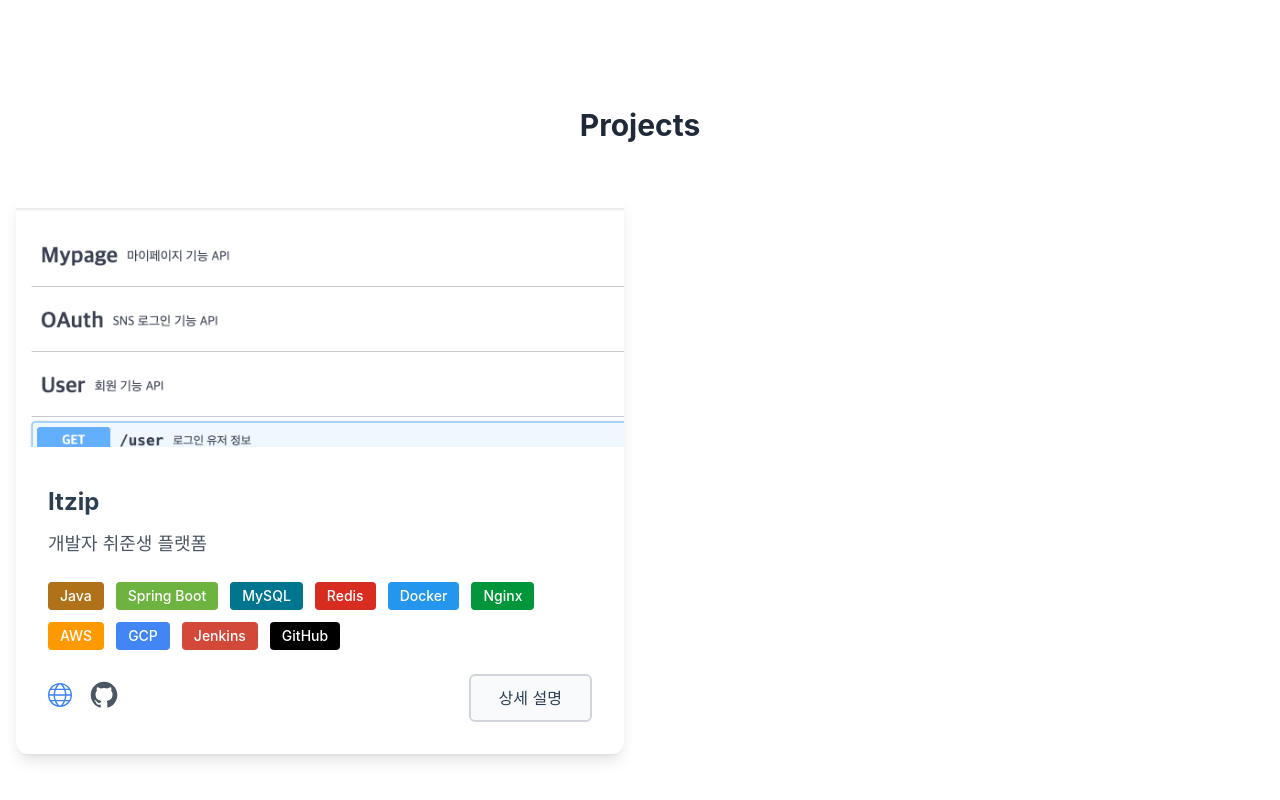
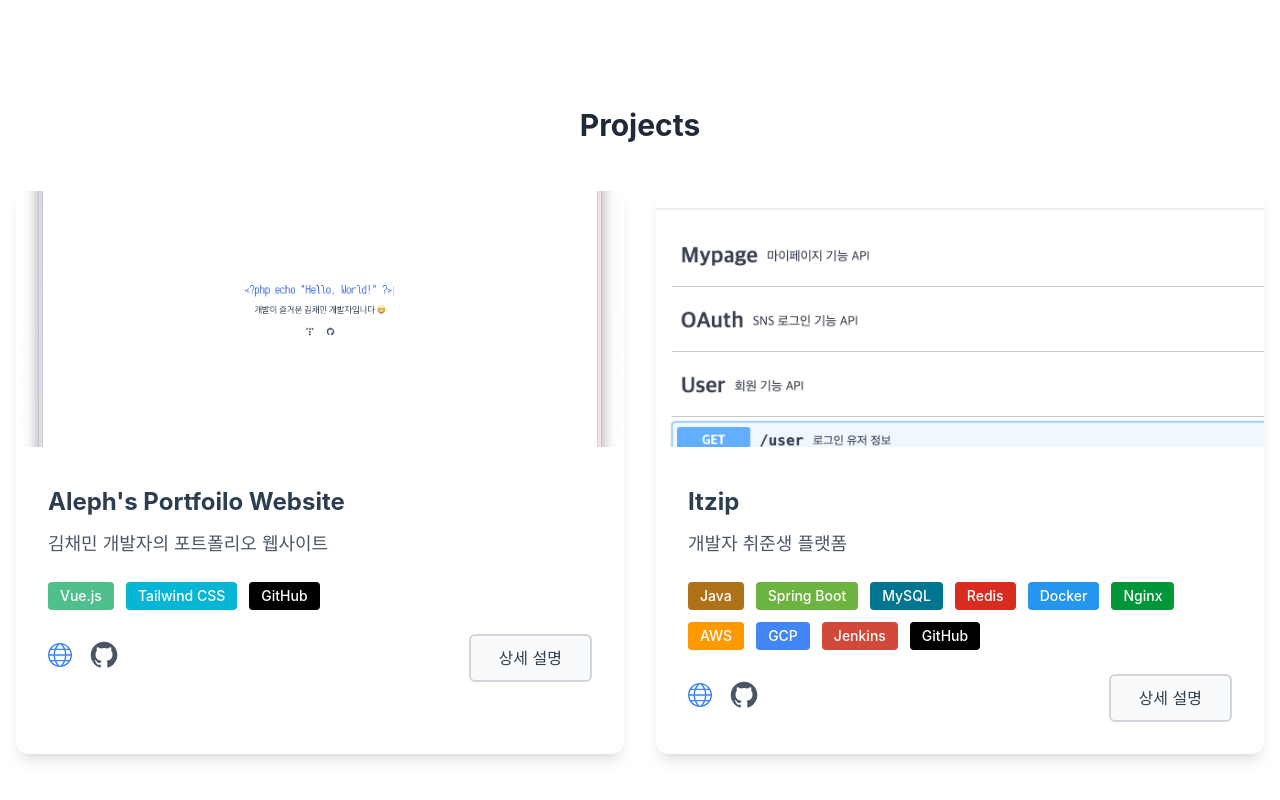
Before and after one commit to Aleph-Kim/portfolio, a Vue app: page / in a window 1280 px wide. Shown: the part 4076-4876 px from the top of the page. Built offline with nearby package versions, Linux system fonts and the light colour scheme.

Commit message:
수정 - Projects 데이터 Aleph's Portfoilo Website 추가

```diff
--- a/public/data/projects.js
+++ b/public/data/projects.js
@@ -43,17 +43,52 @@ export const projectsData = [
     //     "skills": ["Python", "YAML", "Docker", "GitHub"],
     //     "github": "https://github.com/Aleph-Kim/discord-aws-cost-bot"
     // },
-    // {
-    //     "id": 6,
-    //     "title": "Aleph's Portfoilo Website",
-    //     "image": "/image/meta-preview.png",
-    //     "description": "김채민 개발자의 포트폴리오 웹사이트",
-    //     "skills": ["Vue.js", "Tailwind CSS", "GitHub"],
-    //     "link": "https://aleph-kim.netlify.app/",
-    //     "github": "https://github.com/Aleph-Kim/portfolio"
-    // },
     {
         "id": 1,
+        "title": "Aleph's Portfoilo Website",
+        "image": "/image/meta-preview.png",
+        "description": "김채민 개발자의 포트폴리오 웹사이트",
+        "skills": ["Vue.js", "Tailwind CSS", "GitHub"],
+        "link": "https://portfolio.aleph.kr/",
+        "github": "https://github.com/Aleph-Kim/portfolio",
+        "summary": "기존 이력서나 문서 기반 포트폴리오의 한계를 느끼고, 더 유연하고 주도적인 표현 방식을 갖춘 개발자 포트폴리오 사이트가 필요하다고 판단해 직접 개발한 개인 도메인 기반의 포트폴리오 웹사이트",
+        "people": "1인 개발 프로젝트",
+        "period": "2024.11 ~ 2024.12 (약 2개월)",
+        "features": [
+            {
+                "title": "전체 프로젝트 기획 및 디자인",
+                "description": [
+                    "프로젝트 목적 및 기능 구성 기획",
+                    "Home, About, Skill, Career, Project 총 5개의 섹션으로 구성하여 정보 전달 흐름을 구조화",
+                    "각 섹션의 콘텐츠와 기능 구성에 대한 기획 및 화면 디자인"
+                ]
+            },
+            {
+                "title": "퍼블리싱 및 컴포넌트 기반 개발",
+                "description": [
+                    "Tailwind CSS를 사용한 반응형 퍼블리싱",
+                    "Vue 컴포넌트를 기반으로한 재사용성 높은 UI 구조 설계 및 구현",
+                ]
+            },
+            {
+                "title": "콘텐츠 분리 및 확장 가능한 구조 설계",
+                "description": [
+                    "유지보수성과 확장성을 고려한 정적 콘텐츠(JSON)와 프레젠테이션 레이어 분리 구조 개발",
+                    "사용자가 자신의 정보만 수정하면 그대로 활용 가능하도록 템플릿 구조로 개발",
+                ]
+            },
+            {
+                "title": "배포 및 운영 환경 구성",
+                "description": [
+                    "정적 자산 기반의 포트폴리오를 Netlify를 통해 배포",
+                    "GitHub와 연동하여 코드 푸시 시 자동 배포되는 CI 환경 구성",
+                    "사용자 도메인 연결 및 HTTPS 설정 등 운영 환경 최적화"
+                ]
+            }
+        ]
+    },
+    {
+        "id": 2,
         "title": "Itzip",
         "image": "/image/project/itzip.png",
         "description": "개발자 취준생 플랫폼",
@@ -61,7 +96,7 @@ export const projectsData = [
         "link": "http://itzip.co.kr/api",
         "github": "https://github.com/iTZipProject/itzip_back",
         "summary": "개발자 취업 준비 과정에서 느꼈던 여러 불편함을 해결하고, 더 나은 경험을 제공하기 위해 개발한 개발자 취업 준비생 플랫폼",
-        "people": "백엔드: 4명 , 프론트 4명 , 디자이너 2명",
+        "people": "백엔드 4명 , 프론트 4명 , 디자이너 2명",
         "period": "2024.06 ~ 2024.12 (약 6개월)",
         "features": [
             {
```
Also changed, not shown: public/image/meta-preview.png.
